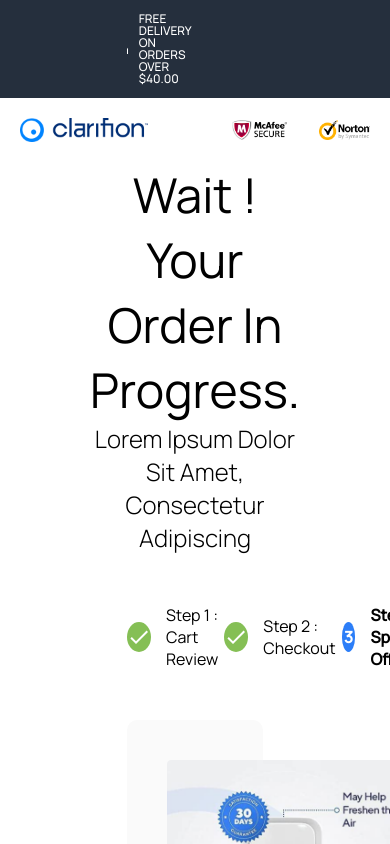
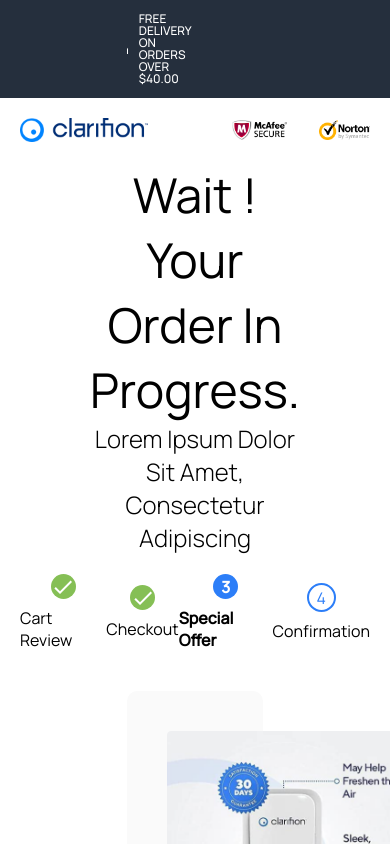
Before and after one commit to mFaYizp/upsell-page, a React (Create React App) app: page / in a window 390 px wide. Shown: the top 844 px of the page. Built offline with nearby package versions, Linux system fonts and the light colour scheme.

Commit message:
steps responsive

```diff
--- a/src/components/steps/Steps.jsx
+++ b/src/components/steps/Steps.jsx
@@ -9,21 +9,21 @@ const Steps = () => {
           <div className="rounded green">
             <Done />
           </div>
-          <span>Step 1 : Cart Review</span>
+          <span><p>Step 1 :</p> Cart Review</span>
         </div>
         <div className="steps-item">
           <div className="rounded green">
             <Done />
           </div>
-          <span>Step 2 : Checkout</span>
+          <span><p>Step 2 :</p> Checkout</span>
         </div>
         <div className="steps-item progress">
           <div className="rounded current">3</div>
-          <span>Step 3 : Special Offer</span>
+          <span><p>Step 3 :</p> Special Offer</span>
         </div>
         <div className="steps-item">
           <div className="rounded default">4</div>
-          <span>Step 4 : Confirmation</span>
+          <span><p>Step 4 :</p> Confirmation</span>
         </div>
       </div>
     </section>
--- a/src/components/steps/steps.css
+++ b/src/components/steps/steps.css
@@ -45,3 +45,28 @@
   color: #2c7ef8;
   border: #2c7ef8 2px solid;
 }
+
+@media (max-width: 768px) {
+  .steps {
+    margin: 0;
+  }
+
+  .steps-container {
+    padding: 20px;
+  }
+
+  .steps-item {
+    flex-direction: column;
+    gap: 8px;
+  }
+
+  .rounded {
+    height: 15px;
+    width: 15px;
+    padding: 5px;
+  }
+
+  .steps-item p {
+    display: none;
+  }
+}
```
